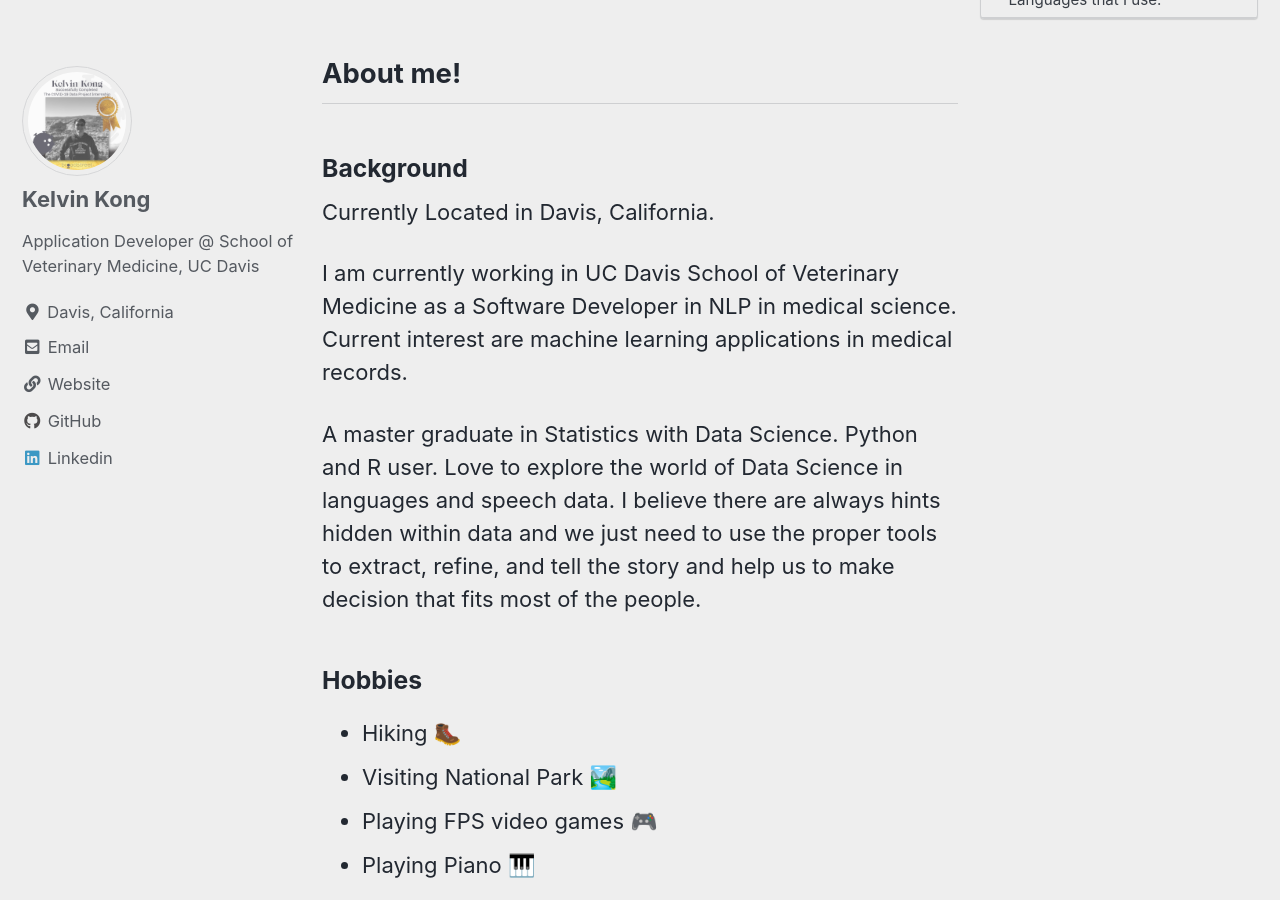
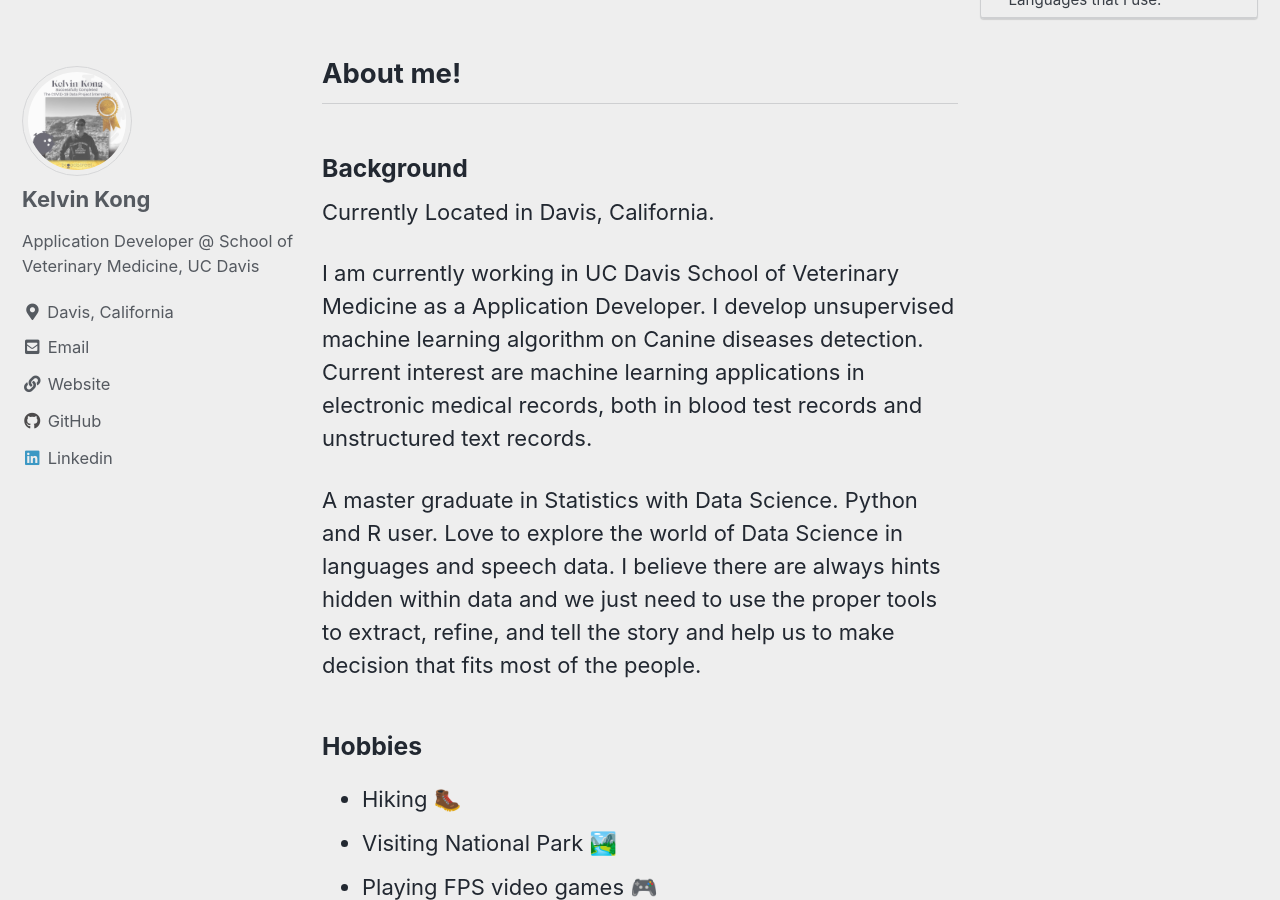
Before and after one commit to kelvin-cykong/kelvin-cykong.github.io, a Jekyll site: the page built from index.md, in a window 1280 px wide and 900 px high, scrolled down 326 px. Built offline with Jekyll 4.4.1, drawn with Linux system fonts in a browser that asks for light colours; cached includes are drawn as plain includes; the list of posts is cut into pages by our own code; comment, search, counter and statistics services are not loaded.

Commit message:
Update index.md

```diff
--- a/index.md
+++ b/index.md
@@ -10,11 +10,9 @@ Welcome to my personal website. My name is Kelvin. In this website you will find
 ### Background
 Currently Located in Davis, California.
 
-I am currently working in UC Davis School of Veterinary Medicine as a Software Developer in NLP in medical science. Current interest are machine learning applications in medical records.
+I am currently working in UC Davis School of Veterinary Medicine as a Application Developer. I develop unsupervised machine learning algorithm on Canine diseases detection. Current interest are machine learning applications in electronic medical records, both in blood test records and unstructured text records.
 
 A master graduate in Statistics with Data Science. Python and R user. Love to explore the world of Data Science in languages and speech data. I believe there are always hints hidden within data and we just need to use the proper tools to extract, refine, and tell the story and help us to make decision that fits most of the people.
-
-
 
 
 ### Hobbies
```
